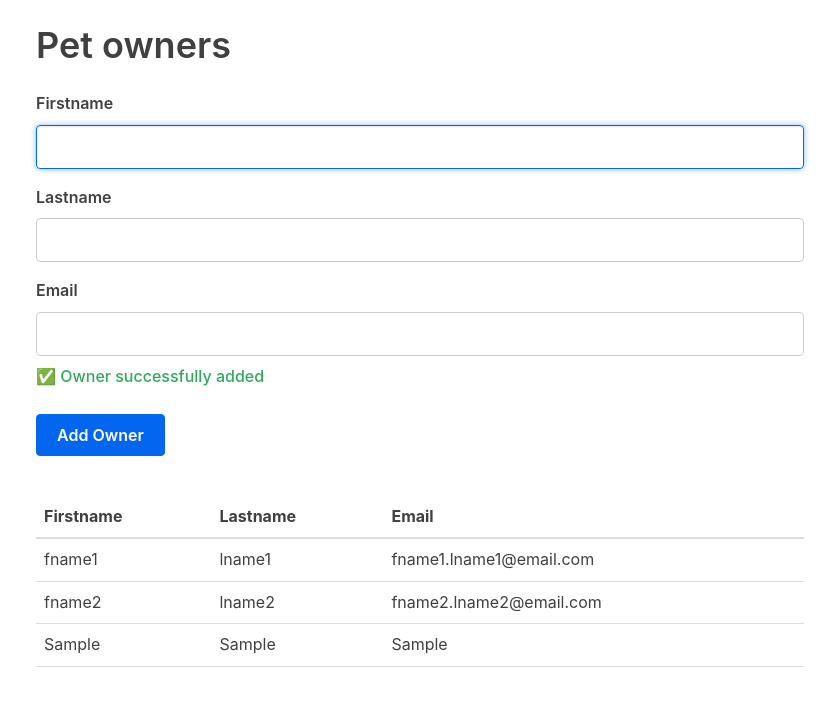
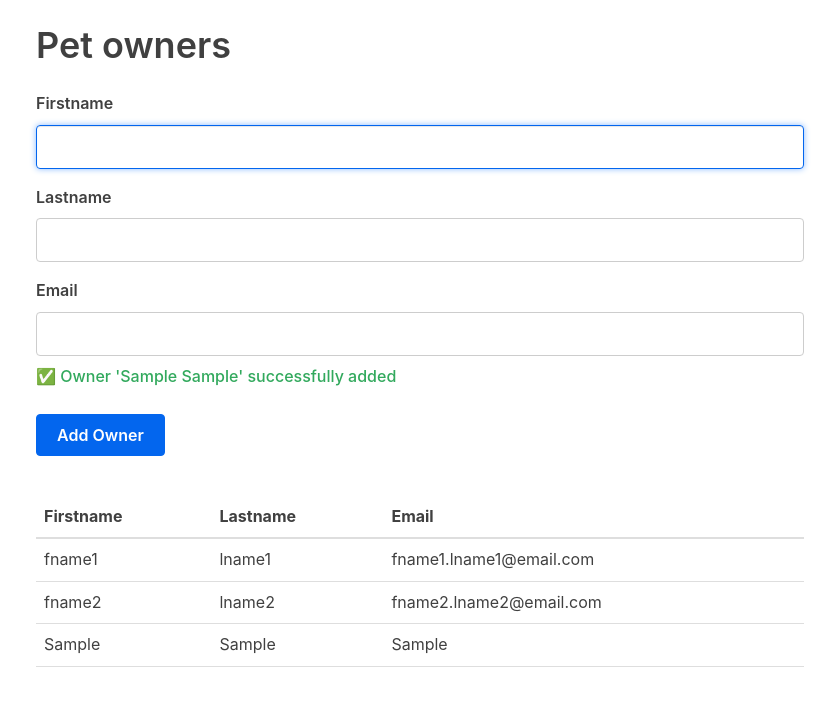
Before and after one commit to fabricecoulon/vue-petclinic-tut, a Vue app: page / in a window 1280 px wide. Both pictures are taken after typing "Sample", "Sample", "Sample" into the empty fields and a click on the button "Add Owner". Shown: the top 706 px of the page, without its empty margins (220-1059 px from the left). Built offline with nearby package versions, Linux system fonts and the light colour scheme.

Commit message:
Add comments on various Vue key concepts

```diff
--- a/src/App.vue
+++ b/src/App.vue
@@ -2,7 +2,13 @@
   <div id="app" class="small-container">
     <!--<HelloWorld msg="Welcome to Your Vue.js App"/>-->
       <h1>Pet owners</h1>
+      <!-- Retrieving events from the child component OwnerForm
+      and reroute it to this application addOwner. '@' is the shortcut
+      for Vue's directive 'v-on' -->
       <owner-form @add:owner="addOwner"></owner-form>
+      <!-- Binding the component attribute owners to this array of owners
+      ':' is the shortcut for Vue's directive 'v-bind'
+      -->
       <owners-table :owners="owners"></owners-table>
   </div>
 </template>
@@ -35,6 +41,11 @@ export default {
       const newOwner = { ...owner, id };
       this.owners = [ ...this.owners, newOwner ];
     }
+  },
+  mounted() {
+    // This method is called once after Vue has been 'mounted' to a given DOM
+    // which is specified in main.js with function mount()
+    //alert("Vue has been mounted on #app")
   }
 }
 </script>
--- a/src/components/OwnerForm.vue
+++ b/src/components/OwnerForm.vue
@@ -1,7 +1,14 @@
 <template>
   <div id="owner-form">
+    <!-- When pressing this form button, this component
+    handleSubmit will be called first: -->
     <form @submit.prevent="handleSubmit">
       <label>Firstname</label>
+      <!-- ':class' is Vue's class style binding
+      it is used in this case to dynamically set the style class of this input
+      to {'has-error': true} style if both submitting is true and
+      invalidFName is true. A similar method is used for the two other inputs
+      -->
       <input ref="first" type="text"
         :class="{ 'has-error': submitting && invalidFName }"
         v-model="owner.fname"
@@ -21,6 +28,7 @@
         v-model="owner.email"
         @focus="clearStatus"
       >
+      <!-- In case of error on submitting -->
       <p
         v-if="error && submitting"
         class="error-message"
@@ -28,7 +36,7 @@
       <p
         v-if="success"
         class="success-message"
-      >✅ Owner successfully added</p>
+      >✅ Owner '{{ showFullName }}' successfully added</p>
       <button>Add Owner</button>
     </form>
   </div>
@@ -46,9 +54,17 @@ export default {
         fname: '',
         lname: '',
         email: '',
+      },
+      lastsubmittedowner: {
+        fname: '',
+        lname: ''
       }
     }
   },
+  // computed properties on the forms 'v-model' this.owner...
+  // these are methods that can be called before rendering occurs to process
+  // data before is is shown. For example showFullName concat the last
+  // submitted owners' first and last name
   computed: {
     invalidFName() {
       return this.owner.fname === ''
@@ -59,10 +75,16 @@ export default {
     invalidEmail() {
       return this.owner.email === ''
     },
+    showFullName() {
+      return this.lastsubmittedowner.fname + " " + this.lastsubmittedowner.lname
+    }
   },
+  // Custom methods MUST be put under Vue's 'methods:'
   methods: {
+    // Called by pressing the form's template button
     handleSubmit() {
       this.clearStatus()
+      // Flag that we are in status 'submitting'
       this.submitting = true
 
       if (this.invalidFName || this.invalidLName || this.invalidEmail) {
@@ -70,8 +92,16 @@ export default {
         return
       }
 
+      // Emit an event that can be caught by any registered listeners
+      // this event is by Vue standards called 'add:owner' with colon and
+      // has one argument, this owner's object/model
       this.$emit('add:owner', this.owner)
+
+      // Return the focus to the form's element tagged with ref "first"
       this.$refs.first.focus()
+
+      this.lastsubmittedowner.fname = this.owner.fname
+      this.lastsubmittedowner.lname = this.owner.lname
       this.owner = {
         fname: '',
         lname: '',
@@ -79,6 +109,7 @@ export default {
       }
       this.success = true
       this.error = false
+      // Flag that we are not in status 'submitting' anymore
       this.submitting = false
     },
 
```
